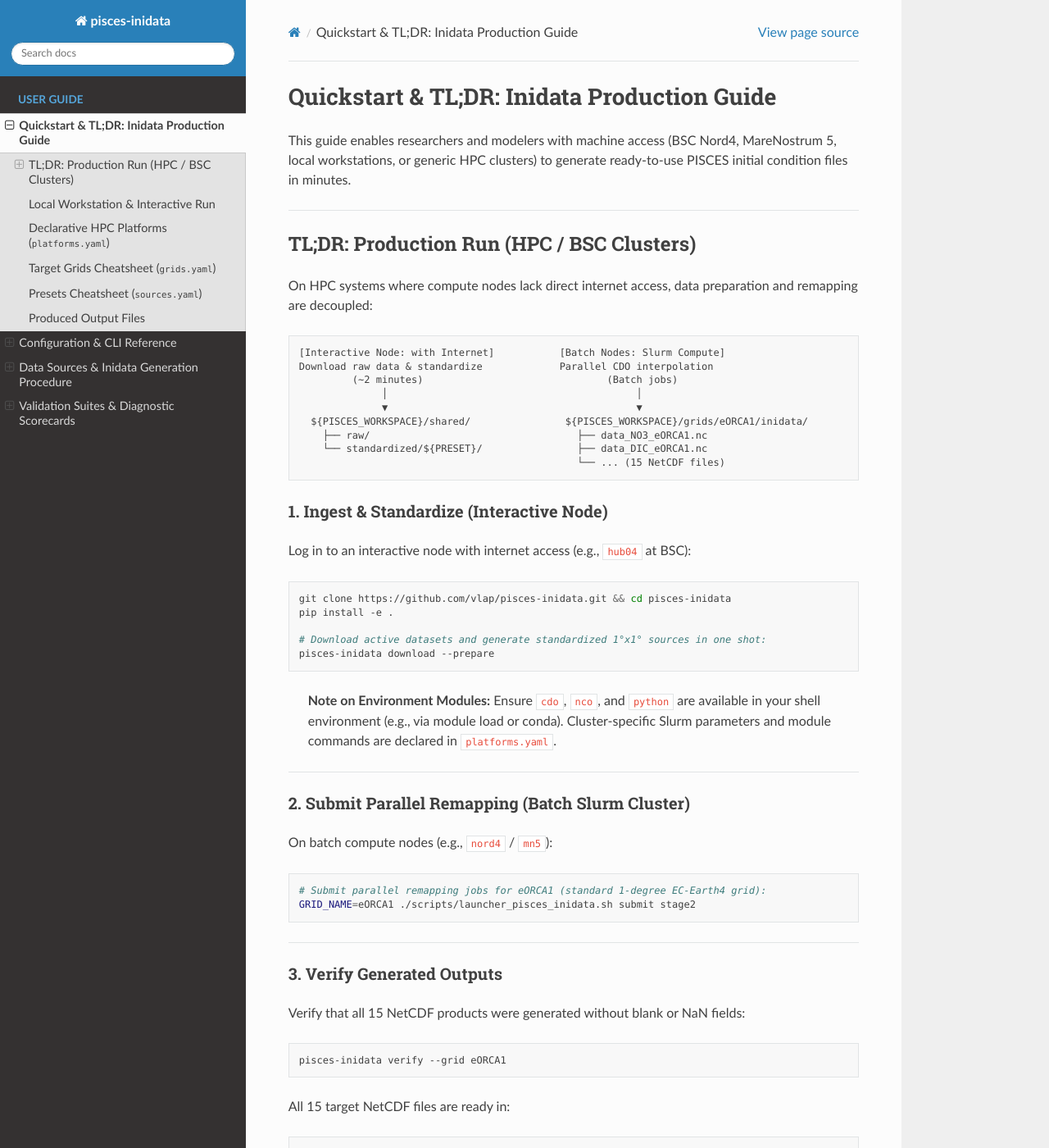
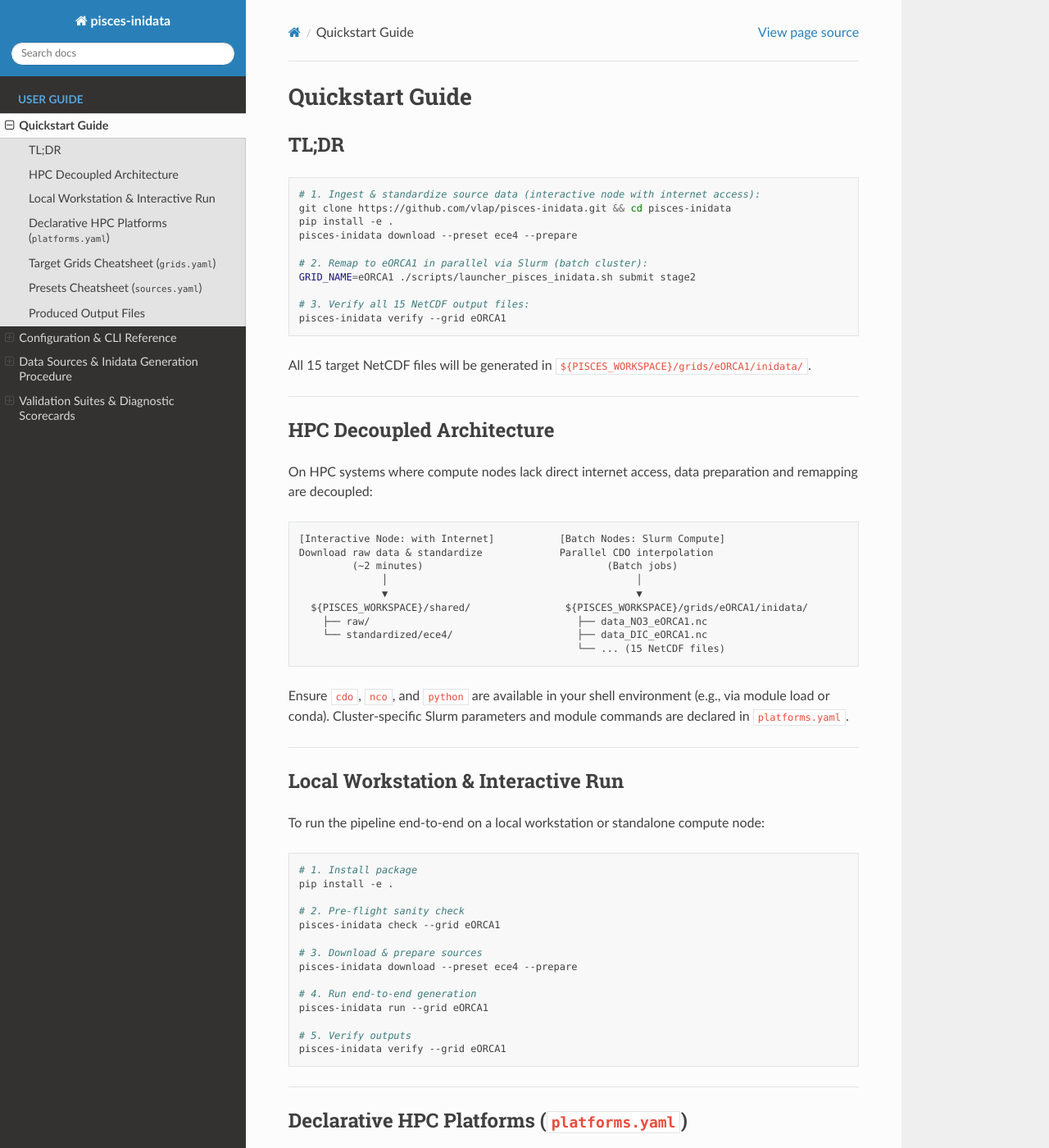
Before and after one commit to vlap/pisces-inidata, a Sphinx documentation site: the page built from docs/quickstart.md, in a window 1280 px wide and 1400 px high. Shown: the whole window at 82% size. Built offline with Sphinx 7.4.7 and the Read the Docs theme 3.1.0, drawn with Linux system fonts in a browser that asks for light colours; some of the changed text lies outside the part shown.

Commit message:
docs: streamline TL;DR into single start box for eORCA1 ece4

````diff
--- a/docs/quickstart.md
+++ b/docs/quickstart.md
@@ -1,10 +1,25 @@
-# Quickstart & TL;DR: Inidata Production Guide
+# Quickstart Guide
 
-This guide enables researchers and modelers with machine access (BSC Nord4, MareNostrum 5, local workstations, or generic HPC clusters) to generate ready-to-use PISCES initial condition files in minutes.
+## TL;DR
+
+```bash
+# 1. Ingest & standardize source data (interactive node with internet access):
+git clone https://github.com/vlap/pisces-inidata.git && cd pisces-inidata
+pip install -e .
+pisces-inidata download --preset ece4 --prepare
+
+# 2. Remap to eORCA1 in parallel via Slurm (batch cluster):
+GRID_NAME=eORCA1 ./scripts/launcher_pisces_inidata.sh submit stage2
+
+# 3. Verify all 15 NetCDF output files:
+pisces-inidata verify --grid eORCA1
+```
+
+All 15 target NetCDF files will be generated in `${PISCES_WORKSPACE}/grids/eORCA1/inidata/`.
 
 ---
 
-## TL;DR: Production Run (HPC / BSC Clusters)
+## HPC Decoupled Architecture
 
 On HPC systems where compute nodes lack direct internet access, data preparation and remapping are decoupled:
 
@@ -16,47 +31,11 @@ Download raw data & standardize             Parallel CDO interpolation
               ▼                                          ▼
   ${PISCES_WORKSPACE}/shared/                ${PISCES_WORKSPACE}/grids/eORCA1/inidata/
     ├── raw/                                   ├── data_NO3_eORCA1.nc
-    └── standardized/${PRESET}/                ├── data_DIC_eORCA1.nc
+    └── standardized/ece4/                     ├── data_DIC_eORCA1.nc
                                                └── ... (15 NetCDF files)
 ```
 
-### 1. Ingest & Standardize (Interactive Node)
-Log in to an interactive node with internet access (e.g., `hub04` at BSC):
-
-```bash
-git clone https://github.com/vlap/pisces-inidata.git && cd pisces-inidata
-pip install -e .
-
-# Download active datasets and generate standardized 1°x1° sources in one shot:
-pisces-inidata download --prepare
-```
-
-> **Note on Environment Modules:**
-> Ensure `cdo`, `nco`, and `python` are available in your shell environment (e.g., via module load or conda). Cluster-specific Slurm parameters and module commands are declared in `platforms.yaml`.
-
----
-
-### 2. Submit Parallel Remapping (Batch Slurm Cluster)
-On batch compute nodes (e.g., `nord4` / `mn5`):
-
-```bash
-# Submit parallel remapping jobs for eORCA1 (standard 1-degree EC-Earth4 grid):
-GRID_NAME=eORCA1 ./scripts/launcher_pisces_inidata.sh submit stage2
-```
-
----
-
-### 3. Verify Generated Outputs
-Verify that all 15 NetCDF products were generated without blank or NaN fields:
-
-```bash
-pisces-inidata verify --grid eORCA1
-```
-
-All 15 target NetCDF files are ready in:
-```text
-${PISCES_WORKSPACE}/grids/eORCA1/inidata/
-```
+Ensure `cdo`, `nco`, and `python` are available in your shell environment (e.g., via module load or conda). Cluster-specific Slurm parameters and module commands are declared in `platforms.yaml`.
 
 ---
 
@@ -72,7 +51,7 @@ pip install -e .
 pisces-inidata check --grid eORCA1
 
 # 3. Download & prepare sources
-pisces-inidata download --prepare
+pisces-inidata download --preset ece4 --prepare
 
 # 4. Run end-to-end generation
 pisces-inidata run --grid eORCA1
````
